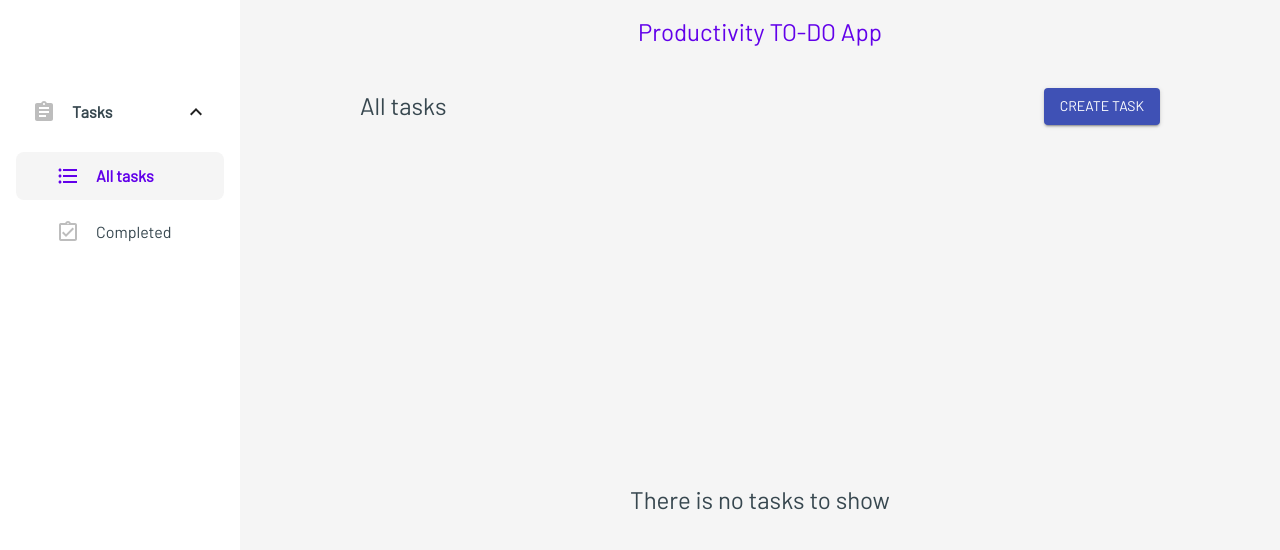
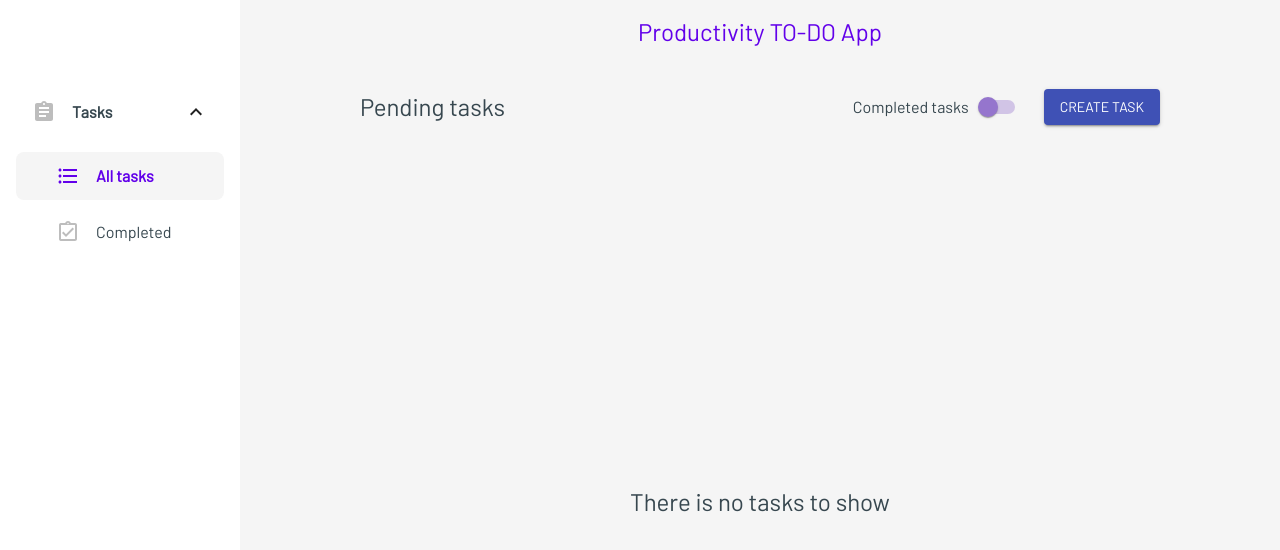
Before and after one commit to lemmusm/todo-list-arkon, a React (Create React App) app: page / in a window 1280 px wide. Shown: the top 550 px of the page. Built offline with nearby package versions, Linux system fonts and the light colour scheme.

Commit message:
add feature to filter completed task using a toggle

```diff
--- a/src/components/list/taskList.js
+++ b/src/components/list/taskList.js
@@ -1,6 +1,5 @@
 import React from 'react';
 import {
-  Button,
   Checkbox,
   Grid,
   IconButton,
@@ -70,31 +69,20 @@ const TaskList = () => {
   const classes = useStyles();
 
   // access to custome hook properties
-  const { handleDeleteTask, handleCompleteTask, handleGetEditTask, uncompleteTasks } =
-    useTaskList();
+  const { handleDeleteTask, handleCompleteTask, handleGetEditTask, fTasks } = useTaskList();
 
   return (
     <>
-      <Grid container direction="row" justifyContent="flex-end" alignItems="center">
-        <Grid container item direction="row" justifyContent="flex-start" alignItems="center" xs={6}>
-          <Typography variant="h5">All tasks</Typography>
-        </Grid>
-        <Grid container item direction="row" justifyContent="flex-end" alignItems="center" xs={6}>
-          <Link style={{ textDecoration: 'none', color: 'white' }} to="/new-task">
-            <Button variant="contained" color="primary">
-              Create task
-            </Button>
-          </Link>
-        </Grid>
-      </Grid>
-      {!uncompleteTasks.length ? (
+      {!fTasks.length ? (
         <CustomMessage variant="h5">There is no tasks to show</CustomMessage>
       ) : (
         <List>
-          {uncompleteTasks.map((task) => (
+          {fTasks.map((task) => (
             <CustomListItem key={task.id}>
               <ListItemIcon>
+                {!task.isComplete ? (
                   <ControlsCountdown id={task.id} isReset={task.isReset} isPaused={task.isPaused} />
+                ) : null}
               </ListItemIcon>
               <Grid item sm={6}>
                 <Grid item sm={12}>
@@ -116,6 +104,7 @@ const TaskList = () => {
                 )}
               </Grid>
               <ListItemSecondaryAction>
+                {!task.isComplete ? (
                   <Link
                     style={{ textDecoration: 'none', color: 'white' }}
                     to={`/details-task/${task.id}`}
@@ -124,6 +113,7 @@ const TaskList = () => {
                       <EditIcon />
                     </IconButton>
                   </Link>
+                ) : null}
                 <IconButton
                   onClick={() => {
                     handleDeleteTask(task.id);
@@ -131,6 +121,7 @@ const TaskList = () => {
                 >
                   <DeleteForeverIcon />
                 </IconButton>
+                {!task.isComplete ? (
                   <CustomCheckbox
                     edge="end"
                     value={task.isComplete}
@@ -138,6 +129,7 @@ const TaskList = () => {
                       handleCompleteTask(task.id);
                     }}
                   />
+                ) : null}
               </ListItemSecondaryAction>
             </CustomListItem>
           ))}
--- /dev/null
+++ b/src/components/list/toggleTasks.js
@@ -0,0 +1,44 @@
+import { FormControl, FormControlLabel, FormGroup, withStyles } from '@material-ui/core';
+import React from 'react';
+import Switch from '@material-ui/core/Switch';
+import { deepPurple } from '@material-ui/core/colors';
+import { useTaskList } from '../../hooks/useTaskList';
+// style
+const CustomSwitch = withStyles({
+  root: {
+    marginRight: '2em',
+    '& .MuiSwitch-track': {
+      backgroundColor: deepPurple[300],
+    },
+  },
+  switchBase: {
+    color: deepPurple[300],
+    '&$checked': {
+      color: deepPurple['A700'],
+    },
+    '&$checked + $track': {
+      backgroundColor: deepPurple['A700'],
+    },
+  },
+  checked: {},
+  track: {},
+})(Switch);
+
+const ToggleTasks = () => {
+  const { toggle, handleChangeToggle } = useTaskList();
+
+  return (
+    <FormControl component="fieldset">
+      <FormGroup aria-label="position" row>
+        <FormControlLabel
+          value="start"
+          control={<CustomSwitch onChange={handleChangeToggle} checked={toggle} />}
+          label="Completed tasks"
+          labelPlacement="start"
+        />
+      </FormGroup>
+    </FormControl>
+  );
+};
+
+export default ToggleTasks;
--- a/src/hooks/useTaskList.js
+++ b/src/hooks/useTaskList.js
@@ -1,8 +1,20 @@
+import { useEffect } from 'react';
 import { useDispatch, useSelector } from 'react-redux';
-import { removeTask, setCompletedTask, getEditTask, allTasks } from '../redux/taskSlice';
+import {
+  removeTask,
+  setCompletedTask,
+  getEditTask,
+  allTasks,
+  setToggleTasks,
+  toggleState,
+  filterTasks,
+  setFilterTasks,
+} from '../redux/taskSlice';
 
 export const useTaskList = () => {
   const tasks = useSelector(allTasks);
+  const fTasks = useSelector(filterTasks);
+  const toggle = useSelector(toggleState);
   const dispatch = useDispatch();
 
   // Descending order tasks descending
@@ -29,11 +41,22 @@ export const useTaskList = () => {
     dispatch(setCompletedTask(id));
   };
 
+  // toggle tasks
+  const handleChangeToggle = () => {
+    dispatch(setToggleTasks(toggle));
+  };
+
+  useEffect(() => {
+    toggle ? dispatch(setFilterTasks(completeTasks)) : dispatch(setFilterTasks(uncompleteTasks));
+    // eslint-disable-next-line react-hooks/exhaustive-deps
+  }, [toggle, tasks]);
+
   return {
     handleGetEditTask,
     handleDeleteTask,
     handleCompleteTask,
-    uncompleteTasks,
-    completeTasks,
+    fTasks,
+    handleChangeToggle,
+    toggle,
   };
 };
--- a/src/pages/listTasks/listTasksPage.js
+++ b/src/pages/listTasks/listTasksPage.js
@@ -1,8 +1,48 @@
 import React from 'react';
+import { Button, Grid, Typography } from '@material-ui/core';
+import { Link } from 'react-router-dom';
 import TaskList from '../../components/list/taskList';
+import ToggleTasks from '../../components/list/toggleTasks';
+import { useTaskList } from '../../hooks/useTaskList';
 
 const ListTasksPage = () => {
-  return <TaskList />;
+  // access to custome hook properties
+  const { toggle } = useTaskList();
+
+  return (
+    <>
+      <Grid container direction="row" justifyContent="flex-end" alignItems="center">
+        <Grid
+          container
+          item
+          direction="row"
+          justifyContent="flex-start"
+          alignItems="center"
+          xs={12}
+          md={3}
+        >
+          <Typography variant="h5">{!toggle ? 'Pending tasks' : 'Completed tasks'}</Typography>
+        </Grid>
+        <Grid
+          container
+          item
+          direction="row"
+          justifyContent="flex-end"
+          alignItems="center"
+          xs={12}
+          md={9}
+        >
+          <ToggleTasks />
+          <Link style={{ textDecoration: 'none', color: 'white' }} to="/new-task">
+            <Button variant="contained" color="primary">
+              Create task
+            </Button>
+          </Link>
+        </Grid>
+      </Grid>
+      <TaskList />
+    </>
+  );
 };
 
 export default ListTasksPage;
--- a/src/redux/taskSlice.js
+++ b/src/redux/taskSlice.js
@@ -2,19 +2,21 @@ import { createSlice } from '@reduxjs/toolkit';
 import { v4 as uuidv4 } from 'uuid';
 
 // access to local storage and convert string value to json object
-let localData = JSON.parse(localStorage.getItem('tasks'));
+let localStorageData = JSON.parse(localStorage.getItem('tasks'));
+let localStoraToggle = JSON.parse(localStorage.getItem('toggleTasks'));
 
 // access to local storage to get tasks
 /* export const loadAllTasks = createAsyncThunk('loadAllTasks', async () => {
-  const tasks = (await localData) ?? [];
+  const tasks = (await localStorageData) ?? [];
   return tasks;
 }); */
 
 const taskSlice = createSlice({
   name: 'todos',
-  // if localData is null or undefined the value = [] o initial value
+  // if localStorageData is null or undefined the value = [] o initial value
   initialState: {
-    tasks: localData ?? [],
+    tasks: localStorageData ?? [],
+    filterTasks: [],
     currentTask: {
       id: 0,
       name: '',
@@ -33,6 +35,7 @@ const taskSlice = createSlice({
       isUpdated: '',
     },
     loading: false,
+    toggleTasks: localStoraToggle ?? false,
   },
   reducers: {
     addTask: {
@@ -61,6 +64,9 @@ const taskSlice = createSlice({
         },
       }),
     },
+    setFilterTasks: (state, { payload }) => {
+      state.filterTasks = payload;
+    },
     removeTask: (state, { payload }) => {
       // filter tasks to remove selected
       const tasksFilter = state.tasks.filter((task) => task.id !== payload);
@@ -68,7 +74,7 @@ const taskSlice = createSlice({
       // update local storage with state value
       localStorage.setItem('tasks', JSON.stringify(state.tasks));
       // when local storage is "null" or "undefined" set []
-      localData = localData ?? [];
+      localStorageData = localStorageData ?? [];
     },
     getEditTask: (state, { payload }) => {
       // get task from list
@@ -133,6 +139,12 @@ const taskSlice = createSlice({
       // update tasks in local storage
       localStorage.setItem('tasks', JSON.stringify(state.tasks));
     },
+    setToggleTasks: (state, { payload }) => {
+      // update togle value
+      state.toggleTasks = !payload;
+      // update toggle in local storage
+      localStorage.setItem('toggleTasks', JSON.stringify(state.toggleTasks));
+    },
   },
   extraReducers: {
     /* [loadAllTasks.pending]: (state, action) => {
@@ -154,6 +166,7 @@ const { actions, reducer } = taskSlice;
 // destructuring actions
 export const {
   addTask,
+  setFilterTasks,
   getEditTask,
   editTask,
   removeTask,
@@ -161,10 +174,13 @@ export const {
   setStatusPaused,
   setStatusReset,
   setRemainingTime,
+  setToggleTasks,
 } = actions;
 
 export const currentTask = (state) => state.taskReducer.currentTask;
 export const allTasks = (state) => state.taskReducer.tasks;
+export const filterTasks = (state) => state.taskReducer.filterTasks;
+export const toggleState = (state) => state.taskReducer.toggleTasks;
 
 // export reducer
 export default reducer;
```
Lines whose indentation alone changed are shown as unchanged.
